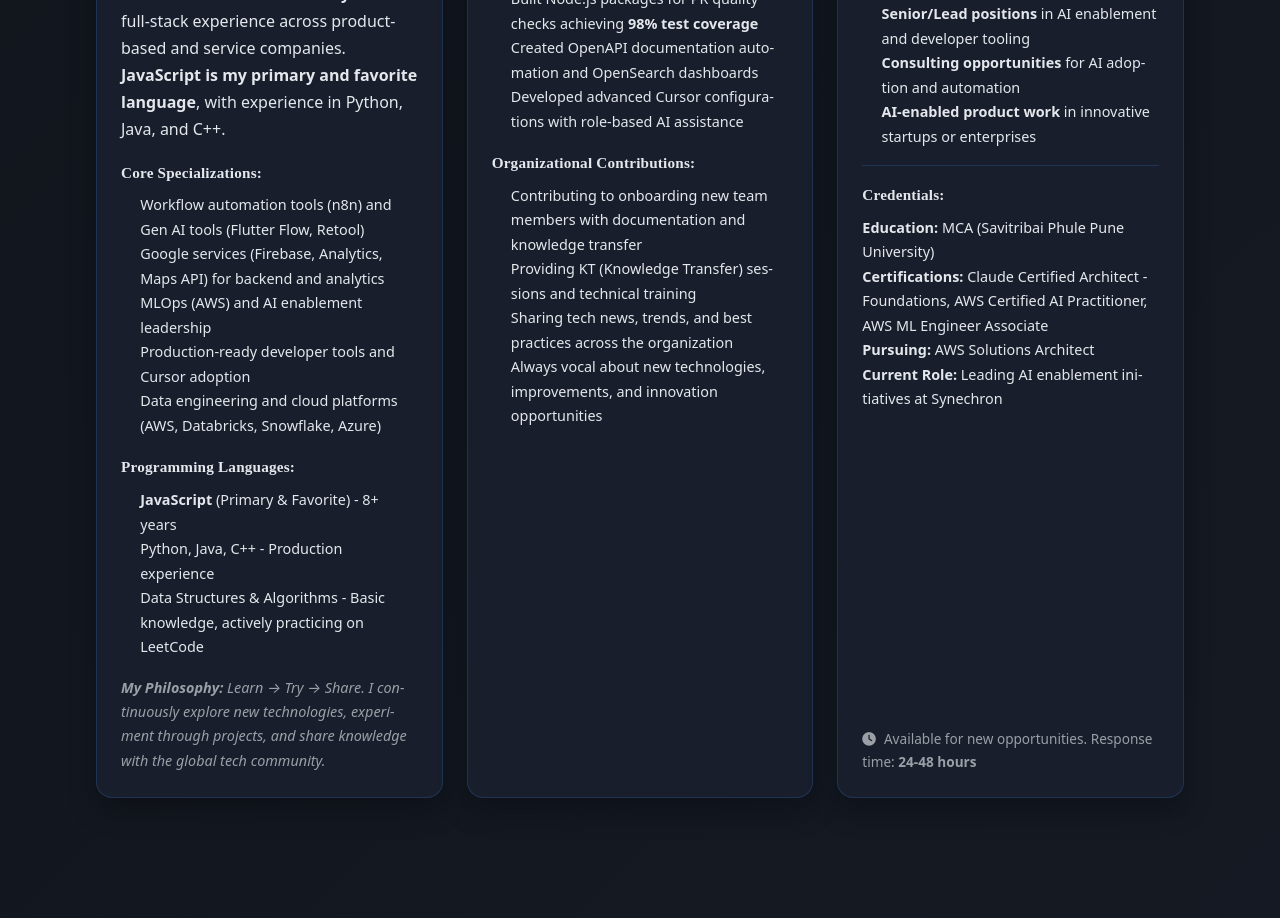
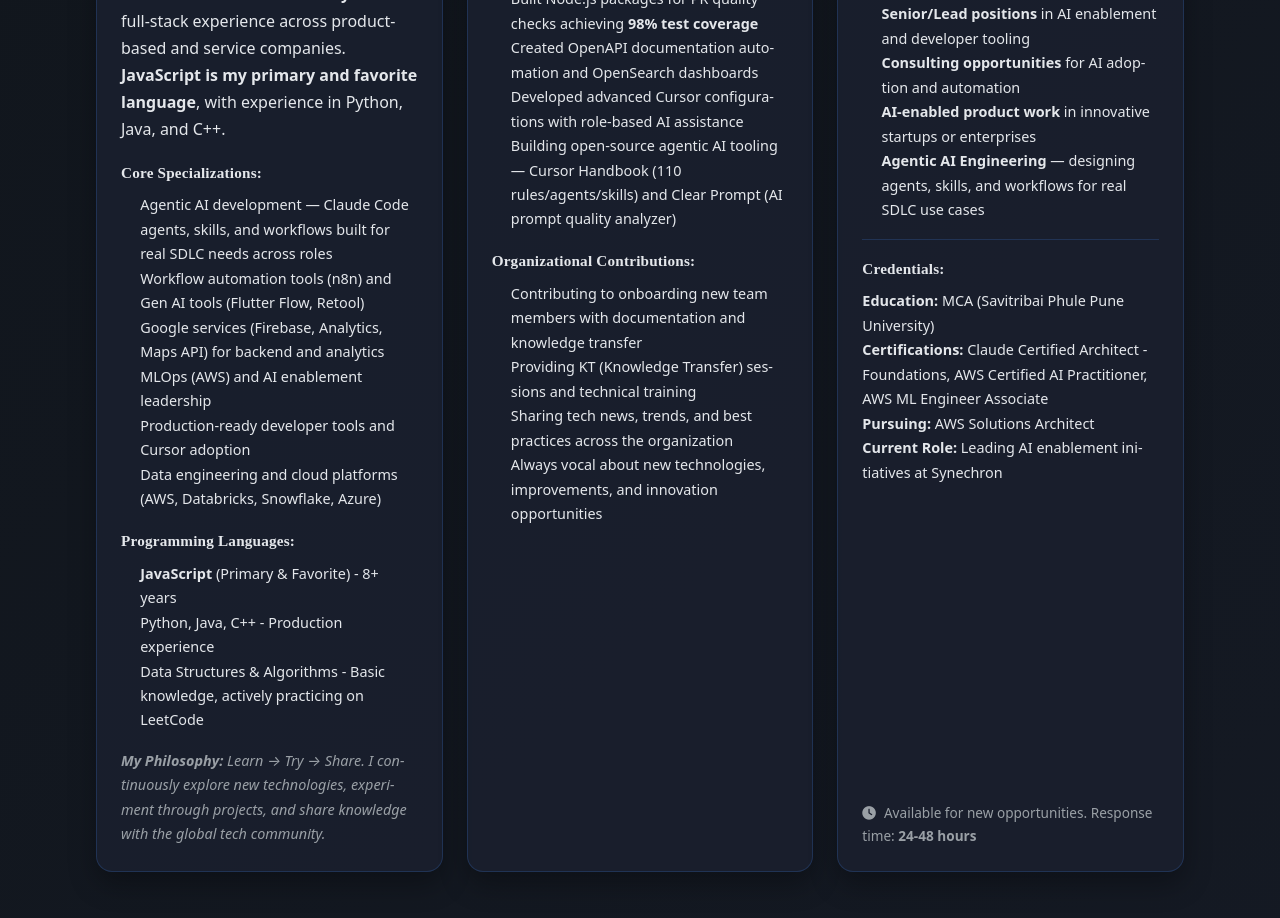
Before and after one commit to girijashankarj/portfolio, a React (Vite) app: page / in a window 1280 px wide. Shown: the part 1560-2478 px from the top of the page. Built offline with nearby package versions, Linux system fonts and the light colour scheme; no server answers.

Commit message:
feat: mention agentic AI (Claude/Cursor) focus and open-source tooling in About

```diff
--- a/src/components/sections/About.tsx
+++ b/src/components/sections/About.tsx
@@ -106,6 +106,7 @@ export function About() {
               <div style={{ marginBottom: '1rem' }}>
                 <h4 style={{ marginTop: 0, marginBottom: '0.5rem', fontSize: '0.95rem', fontWeight: 600 }}>Core Specializations:</h4>
                 <ul style={{ margin: 0, paddingLeft: '1.2rem', fontSize: '0.9rem' }}>
+                  <li>Agentic AI development — Claude Code agents, skills, and workflows built for real SDLC needs across roles</li>
                   <li>Workflow automation tools (n8n) and Gen AI tools (Flutter Flow, Retool)</li>
                   <li>Google services (Firebase, Analytics, Maps API) for backend and analytics</li>
                   <li>MLOps (AWS) and AI enablement leadership</li>
@@ -140,6 +141,7 @@ export function About() {
                   <li>Built Node.js packages for PR quality checks achieving <strong>98% test coverage</strong></li>
                   <li>Created OpenAPI documentation automation and OpenSearch dashboards</li>
                   <li>Developed advanced Cursor configurations with role-based AI assistance</li>
+                  <li>Building open-source agentic AI tooling — Cursor Handbook (110 rules/agents/skills) and Clear Prompt (AI prompt quality analyzer)</li>
                 </ul>
               </div>
               <div style={{ marginBottom: '1rem' }}>
@@ -167,6 +169,7 @@ export function About() {
                 <li><strong>Senior/Lead positions</strong> in AI enablement and developer tooling</li>
                 <li><strong>Consulting opportunities</strong> for AI adoption and automation</li>
                 <li><strong>AI-enabled product work</strong> in innovative startups or enterprises</li>
+                <li><strong>Agentic AI Engineering</strong> — designing agents, skills, and workflows for real SDLC use cases</li>
               </ul>
               <div style={{ marginBottom: '1rem', paddingTop: '1rem', borderTop: '1px solid var(--border)' }}>
                 <h4 style={{ marginTop: 0, marginBottom: '0.5rem', fontSize: '0.95rem', fontWeight: 600 }}>Credentials:</h4>
```
